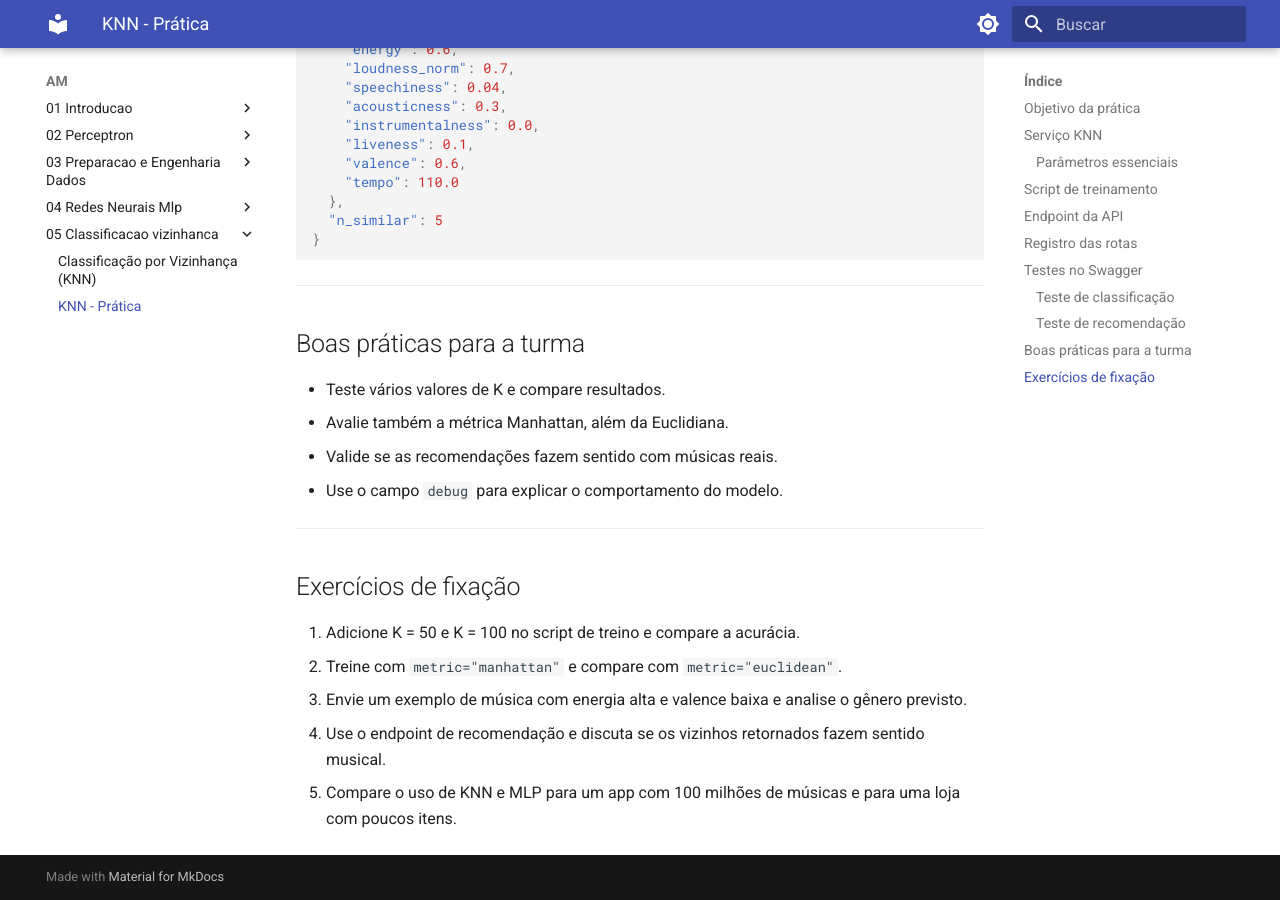
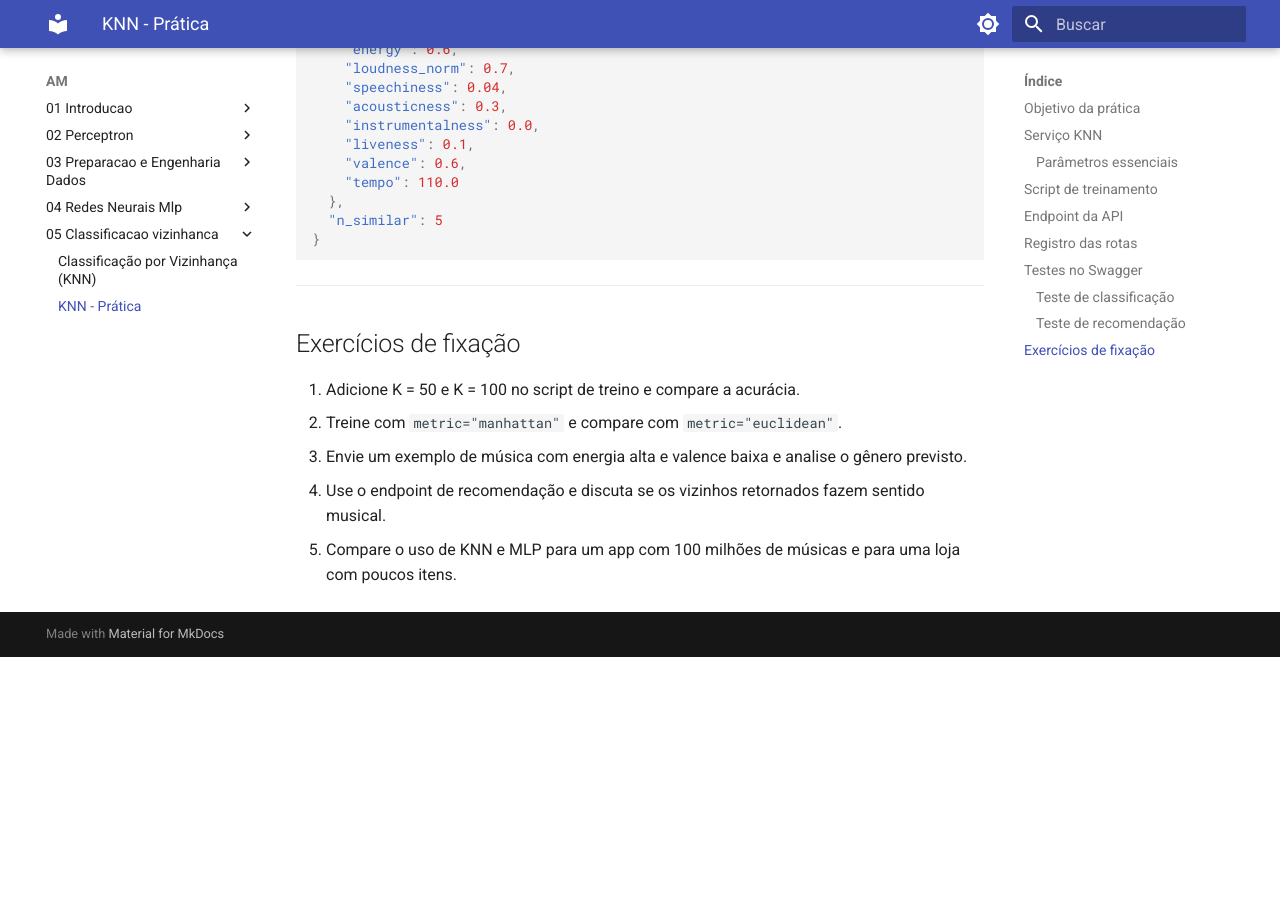
Before and after one commit to i-davies/Conteudo-Fatec-2026-1, an MkDocs documentation site: the page built from docs/AM/05_Classificacao_vizinhanca/02_Pratica.md, in a window 1280 px wide and 900 px high, scrolled down 11233 px. Built offline with MkDocs 1.6.1 and Material for MkDocs 9.7.7, drawn with Linux system fonts in a browser that asks for light colours; after the commit the page ends 11890 px from its top, so only the background shows below that.

Commit message:
Delete best practices for the class
Removed best practices section for the class.

```diff
--- a/docs/AM/05_Classificacao_vizinhanca/02_Pratica.md
+++ b/docs/AM/05_Classificacao_vizinhanca/02_Pratica.md
@@ -579,15 +579,6 @@ Acesse:
 
 ---
 
-## Boas práticas para a turma
-
-- Teste vários valores de K e compare resultados.
-- Avalie também a métrica Manhattan, além da Euclidiana.
-- Valide se as recomendações fazem sentido com músicas reais.
-- Use o campo `debug` para explicar o comportamento do modelo.
-
----
-
 ## Exercícios de fixação
 
 1. Adicione K = 50 e K = 100 no script de treino e compare a acurácia.
```
